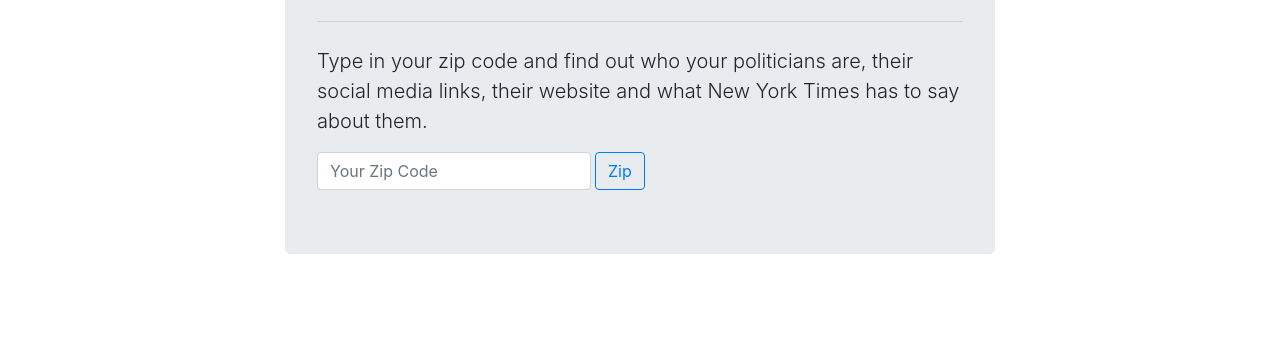
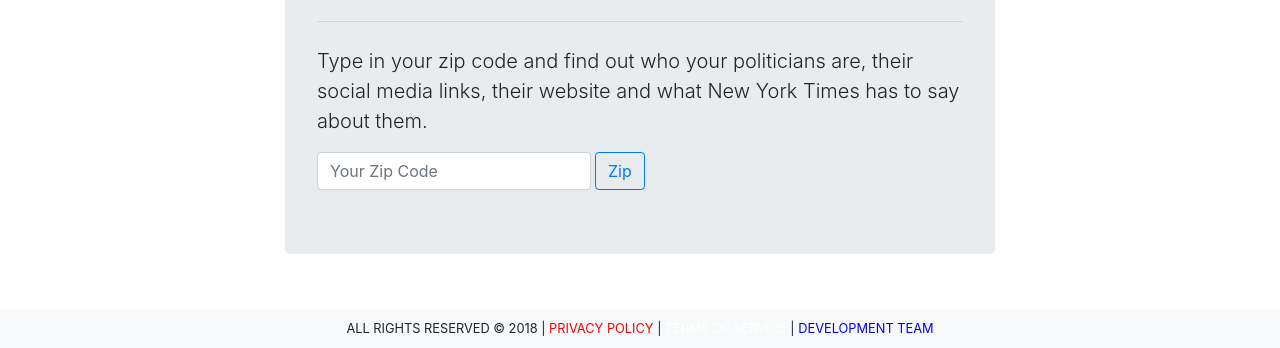
Before and after one commit to justbbarnett/politiscape, a plain HTML site: page index.html in a window 1280 px wide. Shown: the part 486-834 px from the top of the page. Before the commit the page ends 800 px from the top, so only its background shows below. Drawn offline with nearby package versions, Linux system fonts and the light colour scheme.

Commit message:
adding Bonners footer.

```diff
--- a/assets/css/main.css
+++ b/assets/css/main.css
@@ -76,12 +76,27 @@ body {
 
 }
 
+.scrolling-profiles {
+    margin-bottom: 55px;
+}
+
 .morediv {
     padding: 5px;
 }
 
 ul {
     margin-top: 28px;
+}
+
+.bottom-bar {
+
+    left: 0;
+    bottom:0px;
+    width: 100%;
+    text-align:center;
+    font-size:.8em;
+    text-transform:uppercase;
+    padding:10px 0;
 }
 
 .no-spinners::-webkit-outer-spin-button,
--- a/index.html
+++ b/index.html
@@ -81,6 +81,10 @@
         </div>
     </div>
 
+    <div class="bottom-bar bg-light">
+        All Rights Reserved © 2018 | <a href="Privacy.html"style="color: red">Privacy Policy</a> | <a href="Terms Of Service.html"style="color: white">Terms of Service</a> | <a href="development Team.html" style="color:blue"> Development Team</a>
+    </div>
+
 </body>
 
 <script src="https://code.jquery.com/jquery-3.3.1.min.js" integrity="sha256-FgpCb/KJQlLNfOu91ta32o/NMZxltwRo8QtmkMRdAu8=" crossorigin="anonymous"></script>
```
